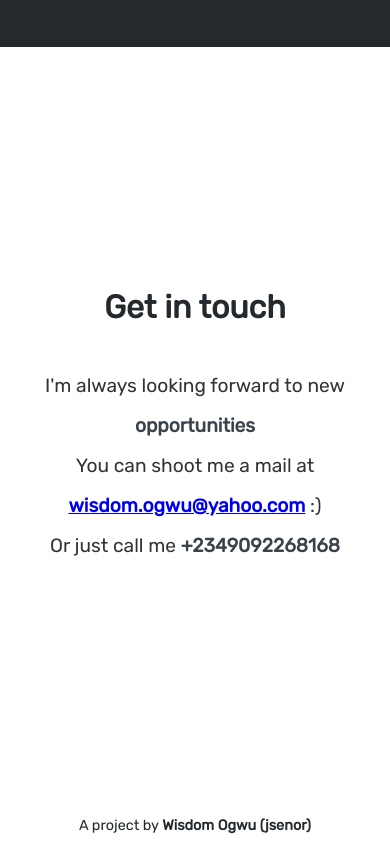
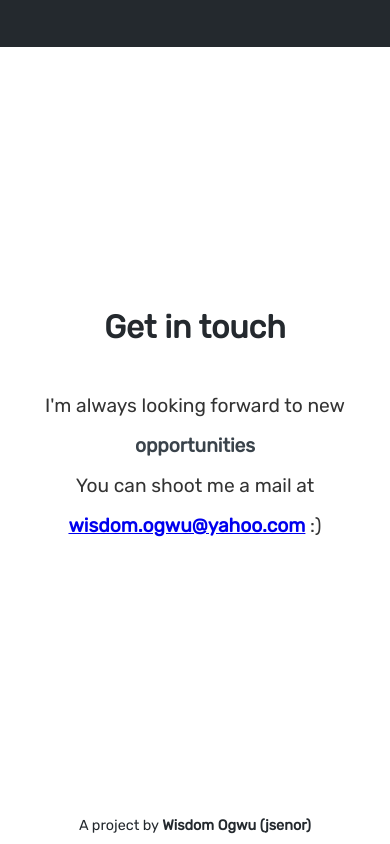
Before and after one commit to jSenor/jsenor.github.io, a website: page index.html in a window 390 px wide. Shown: the part 2320-3164 px from the top of the page. Drawn offline with Linux system fonts and the light colour scheme.

Commit message:
Took down phone number

```diff
--- a/index.html
+++ b/index.html
@@ -69,7 +69,6 @@
 				<div class="content">
 					I'm always looking forward to new <b>opportunities</b><br>
 					You can shoot me a mail at <b><a href="mailto:wisdom.ogwu@yahoo.com">wisdom.ogwu@yahoo.com</a></b> :)<br>
-					Or just call me <b>+2349092268168</b>
 				</div>
 			</div>
 		</div>
```
